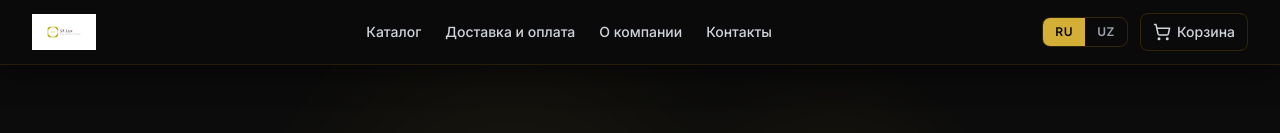
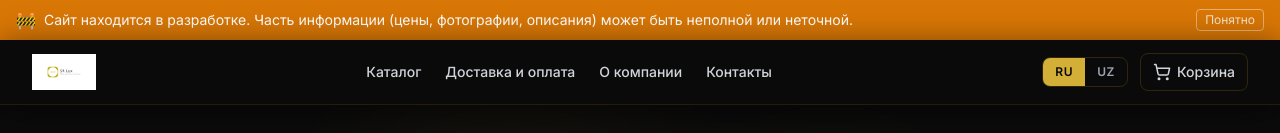
Before and after one commit to sunnat19830414-stack/srlux-premium, a React (Vite) app in the folder frontend/: page / in a window 1280 px wide. Shown: the top 133 px of the page. Built offline with nearby package versions, Linux system fonts and the light colour scheme; no server answers; the HTML template or start-up script is replaced by a standard one.

Commit message:
Add dismissable development notice banner
Shows a sticky amber banner on all public pages informing visitors
that the site is still under development and information may be
incomplete or inaccurate. Supports RU/UZ locales and persists
dismissed state in localStorage.

```diff
--- a/frontend/src/App.tsx
+++ b/frontend/src/App.tsx
@@ -1,6 +1,7 @@
 import { useState } from 'react'
 import { BrowserRouter, Navigate, Route, Routes } from 'react-router-dom'
 import type { Product, Variant } from './api/client'
+import DevBanner from './components/DevBanner'
 import Footer from './components/Footer'
 import Header from './components/Header'
 import { LocaleProvider } from './contexts/LocaleContext'
@@ -82,6 +83,7 @@ export default function App() {
             path="/*"
             element={
               <div className="min-h-screen flex flex-col bg-anthracite-900 text-white font-sans">
+                <DevBanner />
                 <Header cartCount={cartCount} />
                 <main className="flex-1">
                   <Routes>
--- /dev/null
+++ b/frontend/src/components/DevBanner.tsx
@@ -0,0 +1,37 @@
+import { useState } from 'react'
+import { useLocale } from '../contexts/LocaleContext'
+
+export default function DevBanner() {
+  const { lang } = useLocale()
+  const [dismissed, setDismissed] = useState(() => {
+    try { return localStorage.getItem('srlux_dev_banner_dismissed') === '1' } catch { return false }
+  })
+
+  if (dismissed) return null
+
+  const dismiss = () => {
+    try { localStorage.setItem('srlux_dev_banner_dismissed', '1') } catch {}
+    setDismissed(true)
+  }
+
+  const text = lang === 'uz'
+    ? 'Sayt ishlab chiqilmoqda. Ba\'zi ma\'lumotlar (narxlar, rasmlar, tavsiflot) to\'liq bo\'lmasligi yoki noto\'g\'ri bo\'lishi mumkin.'
+    : 'Сайт находится в разработке. Часть информации (цены, фотографии, описания) может быть неполной или неточной.'
+
+  const btnLabel = lang === 'uz' ? 'Tushundim' : 'Понятно'
+
+  return (
+    <div className="bg-amber-600 text-white text-sm py-2 px-4 flex items-center justify-between gap-4">
+      <span className="flex items-center gap-2">
+        <span className="text-base">🚧</span>
+        <span>{text}</span>
+      </span>
+      <button
+        onClick={dismiss}
+        className="shrink-0 text-white/80 hover:text-white border border-white/40 hover:border-white/70 rounded px-2 py-0.5 text-xs transition-colors"
+      >
+        {btnLabel}
+      </button>
+    </div>
+  )
+}
```
